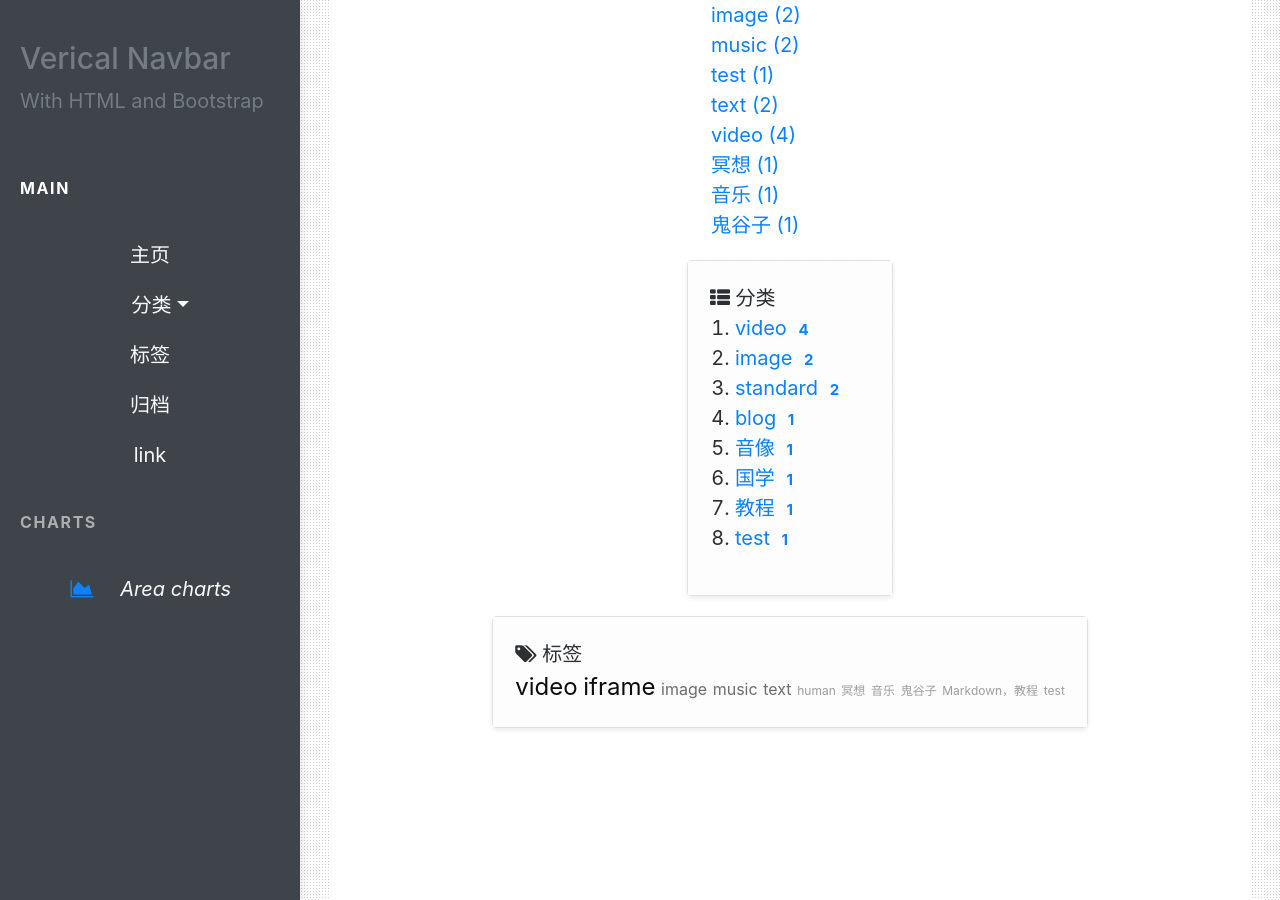
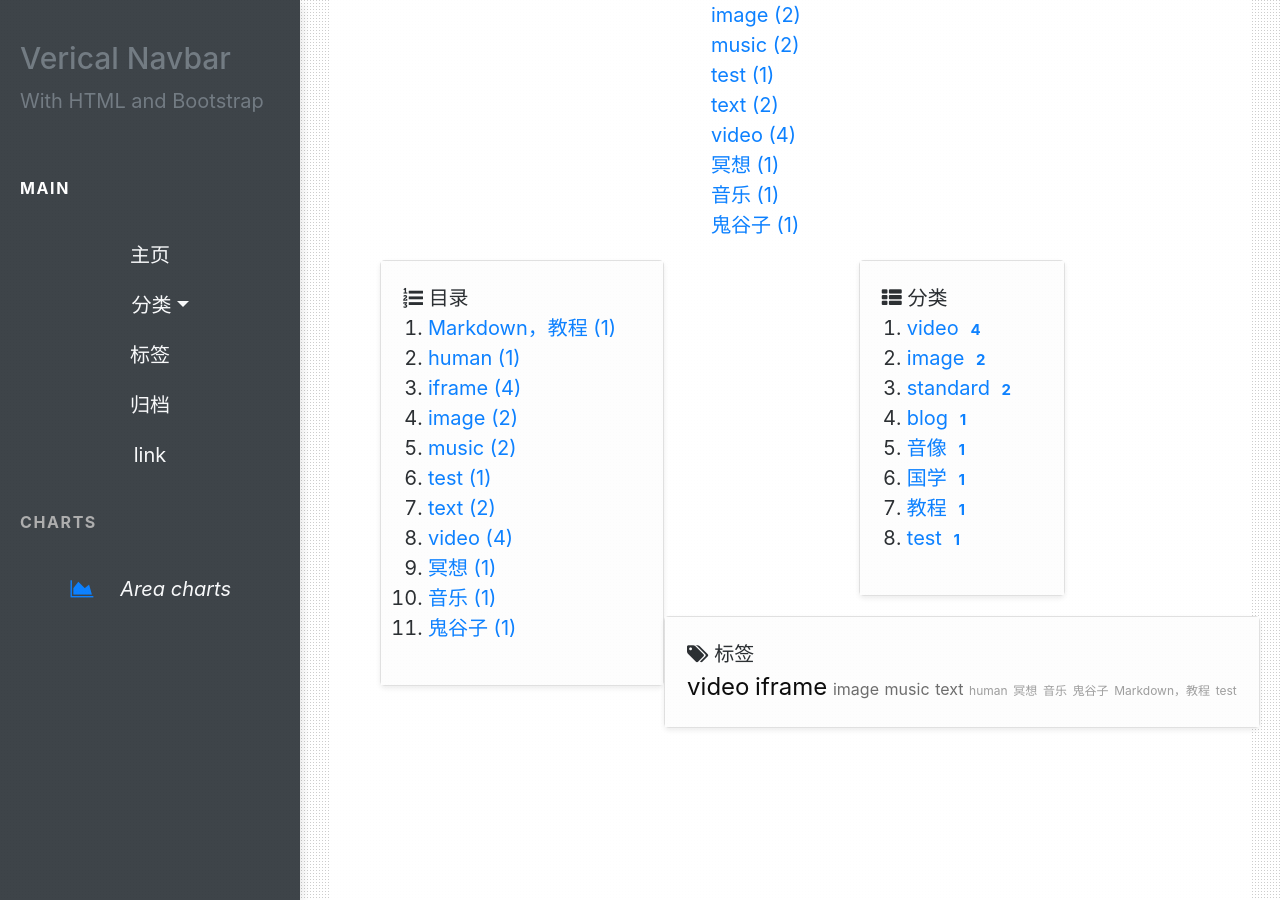
Before and after one commit to nengwuzhi/nengwuzhi.github.ioce, a Jekyll site: the page built from pages/tags.html, in a window 1280 px wide and 900 px high, scrolled down 1873 px. Built offline with Jekyll 4.4.1, drawn with Linux system fonts in a browser that asks for light colours; nearby versions of some CDN libraries.

Commit message:
Update sidebar.html

```diff
--- a/_includes/sidebar.html
+++ b/_includes/sidebar.html
@@ -1,6 +1,26 @@
 
             <!-- Content -->
 <div class="sidebar side content sticky-top sticky-top-offset">
+
+                      <div class="card shadow-sm">
+            <div class="widget">
+                <div>
+                    <i class="fa fa-list-ol"></i>
+                    目录
+                </div>
+                <ul id="content-side" class="content-ul">
+                    {% for tag in sortedtags %}
+                    <li>
+                        <a data-scroll href="#{{ tag }}">
+                            {{ tag }} ({{ site.tags[tag].size }})
+                        </a>
+                    </li>
+                    {% endfor %}
+                </ul>
+            </div>
+             </div>
+
+
             <div class="card shadow-sm">
             <div class="widget">
                 <div>
```
